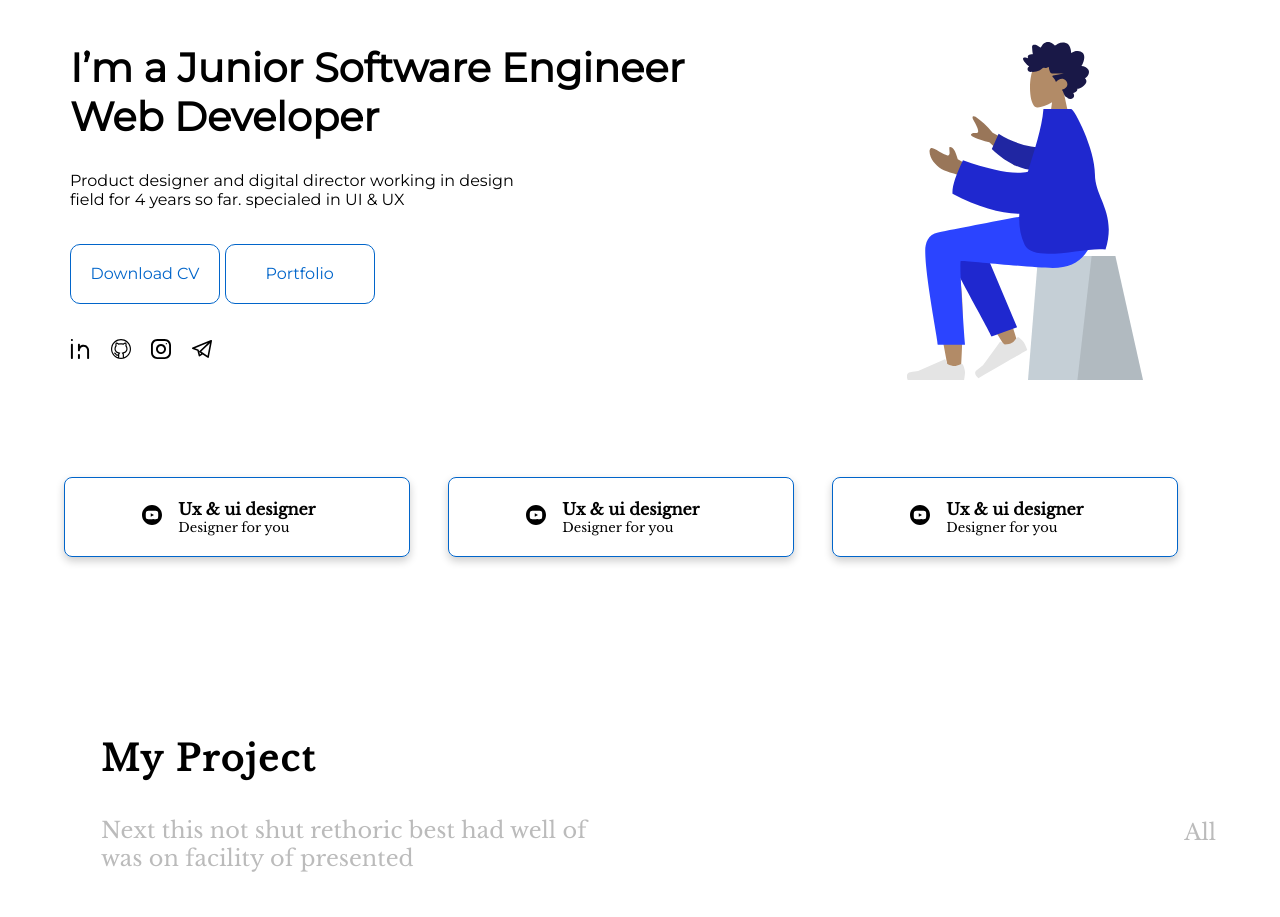
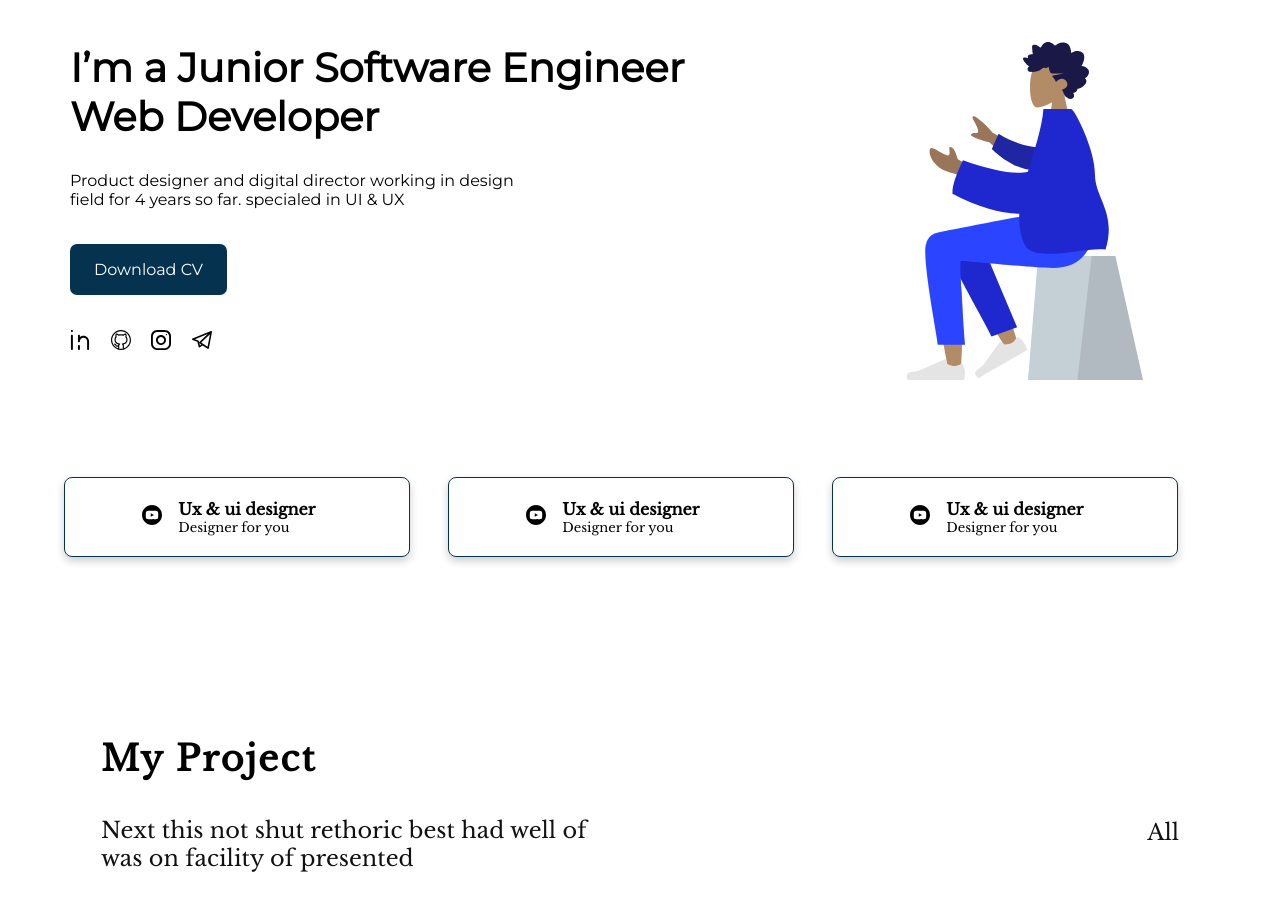
Before and after one commit to MoreaboutDaniel/Bellweet, a plain HTML site: page index.html in a window 1280 px wide. Shown: the part 163-1080 px from the top of the page. Drawn offline with nearby package versions, Linux system fonts and the light colour scheme.

Commit message:
mediaqueries

```diff
--- a/style.css
+++ b/css/desktop.css
@@ -121,23 +121,30 @@ header{
 }
 
 .hero_container--button {
-	background-color:transparent;
-	border-radius: .625rem;
-	border:1px solid #0165ca;
-	display:inline-block;
+	background-color: #05334f;
+    border-radius: 7px;
+    display:inline-block;
+    border: none;
 	cursor:pointer;
-	color:#0165ca;
+    color: #ffffff;
 	font-family:Arial;
-	font-size: 1rem;
     text-decoration:none;
     font-family: 'Montserrat', sans-serif;
-    width: 9.375rem;
-    height: 3.75rem;
+    width: 141px;
+    height: 44px;
     margin-top: 2.18rem;
+    padding: 16px 24px;
+    font-size: 16px;
+    padding: 16px 24px;
+    transform: translate3d(0, 0, 0);
+    white-space: normal;
+    width: auto;
+    height: auto;
 }
 
 .hero_container--button:hover {
-	background-color:transparent;
+    background-color:#05334f;
+    border: none;
 }
 
 .hero_container--button:active {
@@ -170,7 +177,7 @@ header{
     /* Add shadows to create the "card" effect */
     box-shadow: 0 4px 8px 0 rgba(0,0,0,0.2);
     transition: 0.3s;
-    border: 1px solid #0165ca;;
+    border: 1px solid#05334f;
     border-radius: 8px;
     width: 90%;
     height: 5rem;
@@ -209,7 +216,7 @@ header{
     padding-left: 37px;
     padding-top: 35px;
     font-size: 1.4rem;
-    color: #bbb;
+    color: #111111;
     font-weight: 100;
 }
 .portfolio_nav{
@@ -217,9 +224,10 @@ header{
     justify-content: flex-end;
 }
 .portfolio_nav a{
-    color: #bbb;
+    color: #111111;
     text-decoration: none;
     padding-top: 37px;
+    padding-right: 37px;
     font-size: 1.4rem;
 }
 .portfolio_info{
@@ -257,6 +265,13 @@ header{
     margin: auto;
     margin-top: 12.5rem;
 }
+
+
+footer{
+    height: 200px;
+    background-color: #111111;
+}
+
 /* Aqui empieza la pagina dos about me */
 .about_container{
     width: 100%;
--- a/index.html
+++ b/index.html
@@ -6,7 +6,9 @@
     <title>Bellweet </title>
     <link href="https://fonts.googleapis.com/css2?family=Libre+Baskerville&family=Source+Sans+Pro&display=swap" rel="stylesheet">
     <link href="https://fonts.googleapis.com/css2?family=Montserrat&display=swap" rel="stylesheet">
-    <link rel="stylesheet" href="style.css">
+    <link rel="stylesheet" href="css/mobile.css" media="screen and (min-width: 600px)">
+    <link rel="stylesheet" href="css/tablet.css" media="screen and (min-width: 800px)">
+    <link rel="stylesheet" href="css/desktop.css">
     <meta name="description" content="Website">
     <meta name="Robots" content="Index, follow">
     <meta name="theme-color" content="#15210B">
@@ -36,7 +38,7 @@
             <h3> Web Developer</h3>
             <p>Product designer and digital director working in design <br> field for 4 years so far. specialed in UI & UX</p>
             <button class="hero_container--button">Download CV</button>
-            <button class="hero_container--button">Portfolio</button>
+<!--             <button class="hero_container--button">Portfolio</button> -->
             <div class="hero_container--icons">
                 <a href="https://www.linkedin.com/in/moreaboutdaniel/"><img src="svg/logotipo-de-linkedin.svg" alt="Linkedin"></a>
                 <a href="https://github.com/MoreaboutDaniel"><img src="svg/github.svg" alt="Github"></a>
@@ -125,6 +127,7 @@
           </div>
         </div>
       </div>
+      <button class="hero_container--button">Download CV</button>
     </div>
 
      <section class="footer">
```
Also changed, not shown: css/mobile.css (added), css/tablet.css (added).
